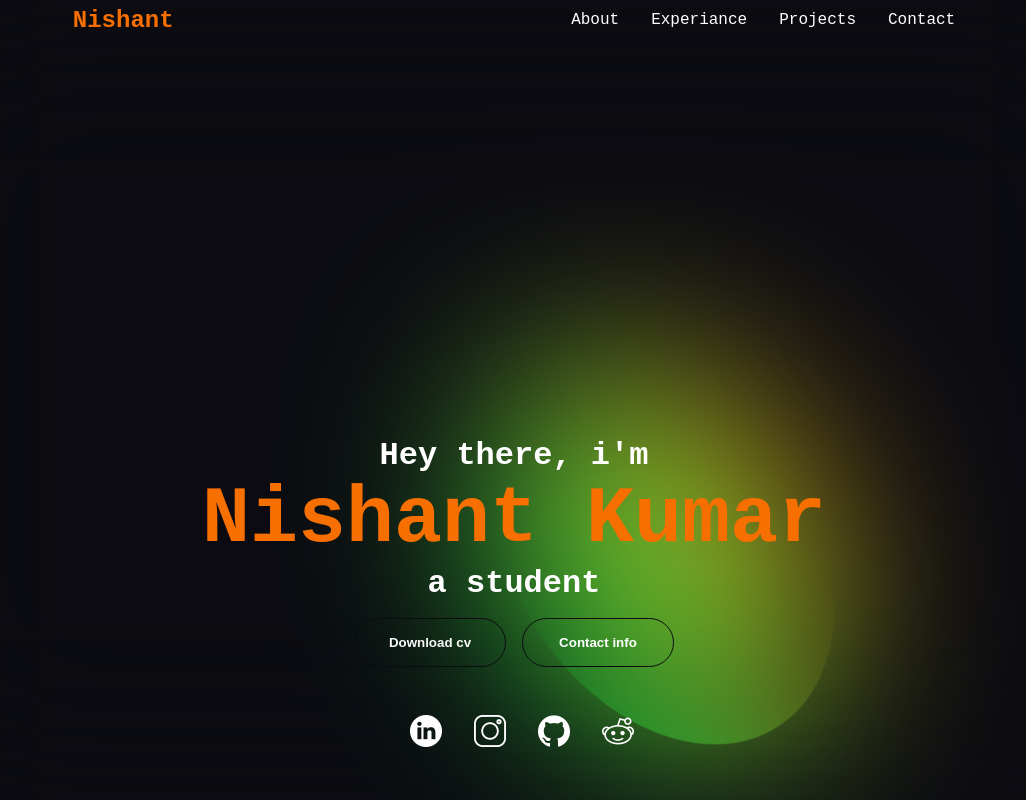
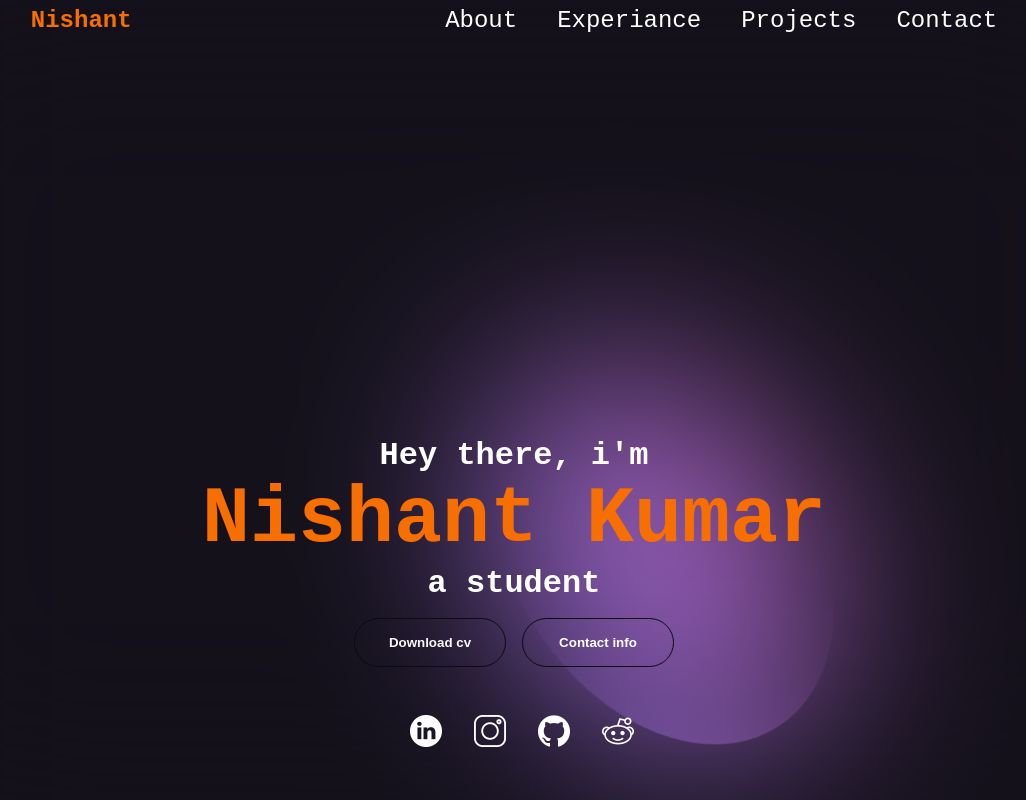
Before and after one commit to R3Nexe/R3Nexe.github.io, a plain HTML site: page index.html in a window 1280 px wide. Shown: the top 800 px of the page, without its empty margins (126-1152 px from the left). Drawn offline with Linux system fonts and the light colour scheme.

Commit message:
added style changes to blob

```diff
--- a/style.css
+++ b/style.css
@@ -5,7 +5,7 @@
 
 body{
     font-family: 'Courier New', Courier, monospace;
-    background: rgb(11, 11, 17);
+    background: #14111b;
 }
 
 html{
@@ -16,8 +16,8 @@ html{
 #blob{
     background:linear-gradient(
       to right,
-      rgb(255, 139, 6),
-      rgb(0, 255, 76)
+      rgb(150, 76, 145),
+      rgb(162, 119, 241)
     );
     animation:rotate 20s infinite;
     height: 300px;
@@ -69,9 +69,9 @@ nav, .nav-links{
     position: relative;
 }
 .nav-links{
-    gap: 2rem;
+    gap: 2.5rem;
     list-style: none;
-    font-size: 1rem;
+    font-size: 1.5rem;
 }
 a{
     color: rgb(255, 255, 255);
```
